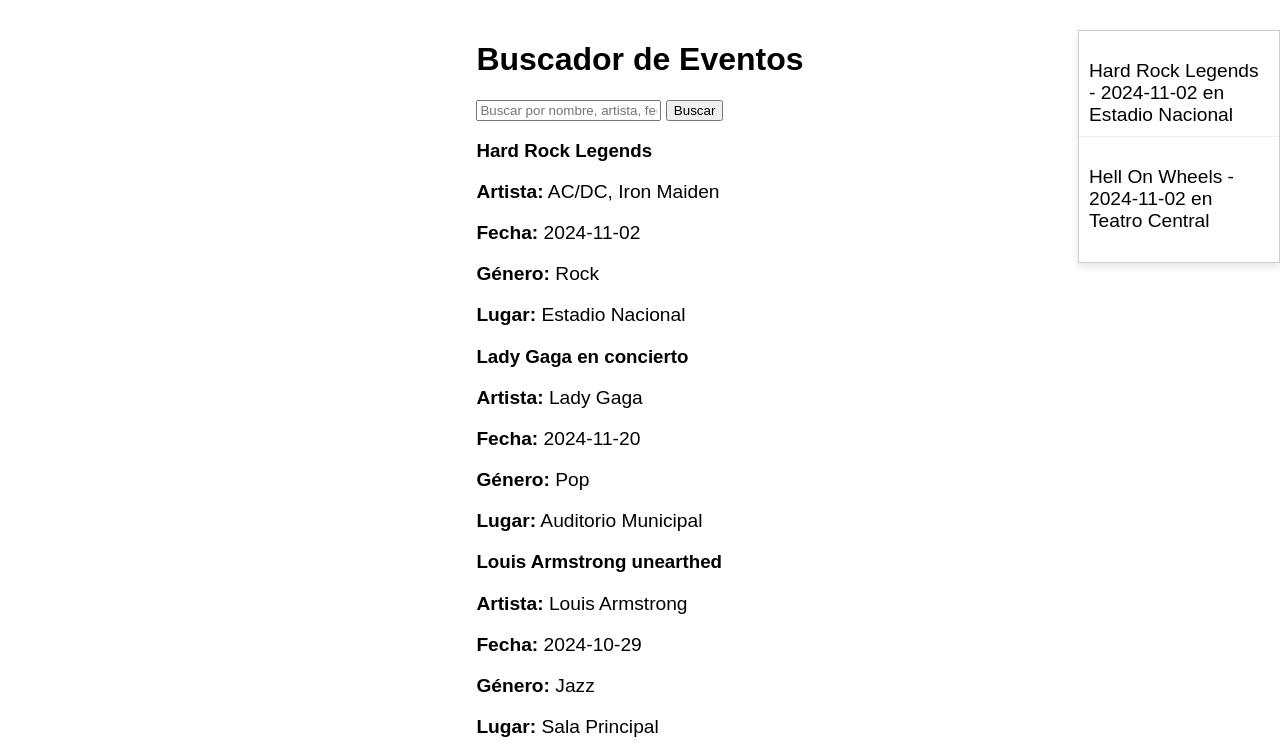
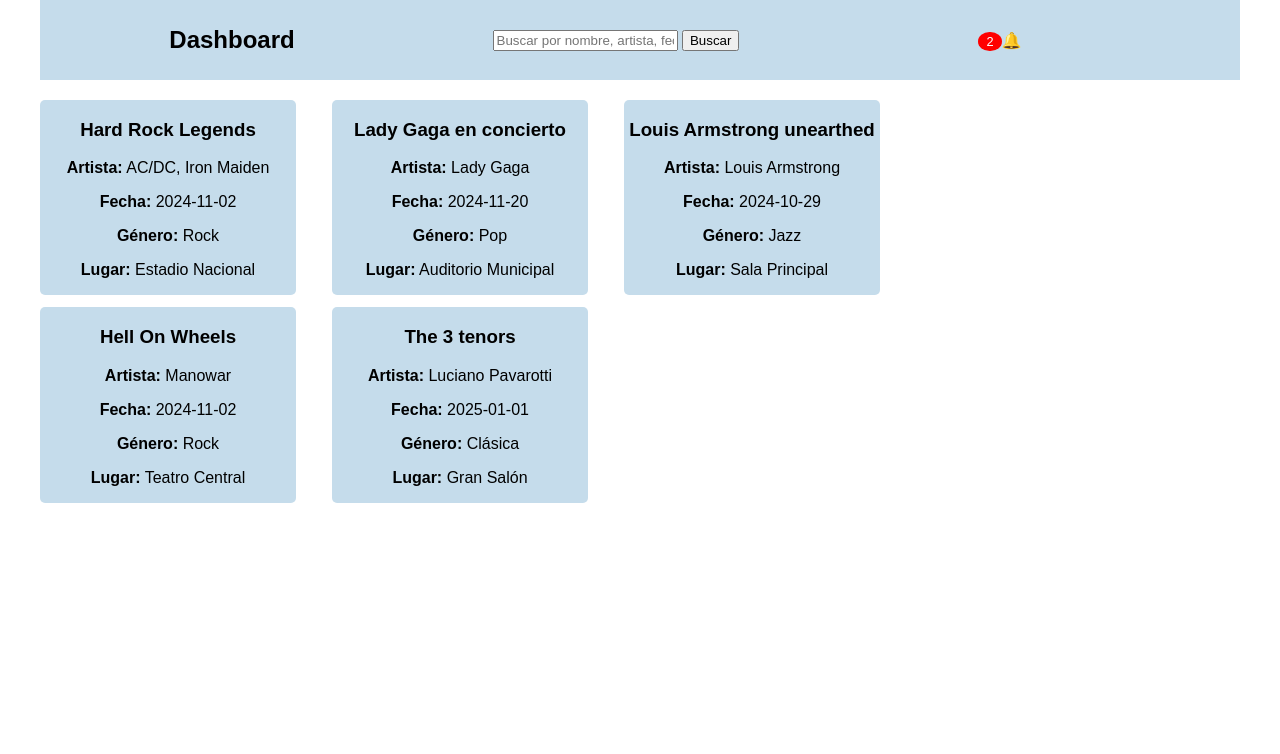
Before and after one commit to Agauna13/practicas-tontas-JS, a plain HTML site: page index.html in a window 1280 px wide. Both pictures are taken after a click on the button "Buscar". Shown: the top 754 px of the page. Drawn offline with Linux system fonts and the light colour scheme.

Commit message:
algun avance

```diff
--- a/index.html
+++ b/index.html
@@ -9,23 +9,35 @@
 </head>
 
 <body>
+    <nav>
+        <div class="dashboard">
+            <h2>Dashboard</h2>
 
-    <div class="dashboard">
-        <h1>Buscador de Eventos</h1>
-        <input type="text" id="busqueda" placeholder="Buscar por nombre, artista, fecha o género">
-        <button id="buscar-btn">Buscar</button>
-        <div id="resultados"></div>
 
-        <div id="notificaciones" >
-            <span id="notificaciones-numero" class="notificacion-numero">0</span> <!-- Número de notificaciones -->
-            🔔 Notificaciones
-        </div>
-        <div id="notificaciones-lista" class="notificaciones-lista">
+            <div class="buscador">
+                <input type="text" id="busqueda" placeholder="Buscar por nombre, artista, fecha o género">
+                <button id="buscar-btn">Buscar</button>
+            </div>
+
+
+
+            <div id="notificaciones">
+                <div class="putaCampanita"><span id="notificaciones-numero" class="notificacion-numero">0</span>🔔</div>
+
+            </div>
+
+            <div id="notificaciones-lista" class="notificaciones-lista oculto">
+            </div>
+
+
 
         </div>
 
+    </nav>
 
-        </div>
+
+
+    <div id="resultados">
 
     </div>
 
--- a/script.js
+++ b/script.js
@@ -1,15 +1,11 @@
-// script.js
-
 import { eventos } from './eventos.js';
 
-// Función para buscar eventos
+
 function buscarEventos() {
     const query = document.getElementById("busqueda").value.toLowerCase();
     const resultadosDiv = document.getElementById("resultados");
 
-    resultadosDiv.innerHTML = ""; // Limpiar los resultados anteriores
-
-    // Filtrar eventos según la búsqueda
+    resultadosDiv.innerHTML = "";
     const resultados = eventos.filter(evento => {
         return (
             evento.nombreConcierto.toLowerCase().includes(query) ||
@@ -19,7 +15,6 @@ function buscarEventos() {
         );
     });
 
-    // Mostrar resultados
     if (resultados.length > 0) {
         resultados.forEach(evento => {
             const eventoDiv = document.createElement("div");
@@ -37,8 +32,6 @@ function buscarEventos() {
         resultadosDiv.innerHTML = "<p>No se encontraron eventos.</p>";
     }
 }
-
-// Asigna la función buscarEventos al botón usando el ID
 document.getElementById("buscar-btn").addEventListener("click", buscarEventos);
 
 
@@ -52,12 +45,11 @@ function obtenerEventosProximos() {
         return diferenciaDias <= 7 && diferenciaDias > 0;
     });
 
-    // Actualizar el número de notificaciones
     document.getElementById("notificaciones-numero").textContent = proximosEventos.length;
 
-    // Mostrar la lista de notificaciones
+
     const notificacionesLista = document.getElementById("notificaciones-lista");
-    notificacionesLista.innerHTML = ""; // Limpiar notificaciones anteriores
+    notificacionesLista.innerHTML = "";
     proximosEventos.forEach(evento => {
         const notificacion = document.createElement("p");
         notificacion.textContent = `${evento.nombreConcierto} - ${evento.fecha} en ${evento.lugar}`;
@@ -65,16 +57,14 @@ function obtenerEventosProximos() {
     });
 }
 
-// Mostrar u ocultar la lista de notificaciones
 function mostrarNotificaciones() {
     const notificacionesLista = document.getElementById("notificaciones-lista");
     notificacionesLista.classList.toggle("oculto");
 }
 
-// Ejecutar la función de obtener eventos próximos al cargar la página
+
 obtenerEventosProximos();
 
-// Asigna la función buscarEventos al botón usando el ID
 document.getElementById("buscar-btn").addEventListener("click", buscarEventos);
 
 document.getElementById('notificaciones-numero').addEventListener("click", mostrarNotificaciones);
--- a/style.css
+++ b/style.css
@@ -1,10 +1,7 @@
 body {
     font-family: Arial, sans-serif;
-    display: flex;
-    justify-content: center;
-    align-items: center;
-    flex-direction: column;
-    margin-top: 20px;
+    width: 1200px;
+    margin: 0 auto;
 }
 .form-container {
     margin-bottom: 20px;
@@ -41,12 +38,11 @@ body {
 /* Barra de navegación */
 nav {
     display: flex;
-    justify-content: flex-end;
     margin-bottom: 20px;
 }
 
 #notificaciones {
-    position: relative;
+    position:relative;
     cursor: pointer;
 }
 
@@ -55,16 +51,13 @@ nav {
     background-color: red;
     border-radius: 50%;
     padding: 2px 8px;
-    position: absolute;
-    top: -10px;
-    right: -10px;
     font-size: 0.8em;
 }
 
 .notificaciones-lista {
-    position: absolute;
-    top: 30px;
-    right: 0;
+    position:absolute;
+    right: 15%;
+    top: 7%;
     width: 200px;
     background-color: white;
     border: 1px solid #ccc;
@@ -85,6 +78,33 @@ nav {
 .oculto {
     display: none;
 }
-p{
-    font-size: larger;
+
+
+.dashboard{
+    display: grid;
+    grid-template-columns: repeat(3, 30vw);
+    grid-template-rows: 10vh;
+    align-items: center;
+    justify-content: center;
+    text-align: center;
 }
+
+nav{
+    background-color: rgba(65, 140, 189, 0.3);
+
+}
+
+
+
+#resultados{
+    display: grid;
+    grid-template-columns: repeat(3, 20vw);
+    grid-template-rows: auto;
+    gap: 3%;
+}
+
+.resultado-item{
+    text-align: center;
+    background: rgba(65, 140, 189, 0.3);
+    border-radius: 5px;
+}
```
